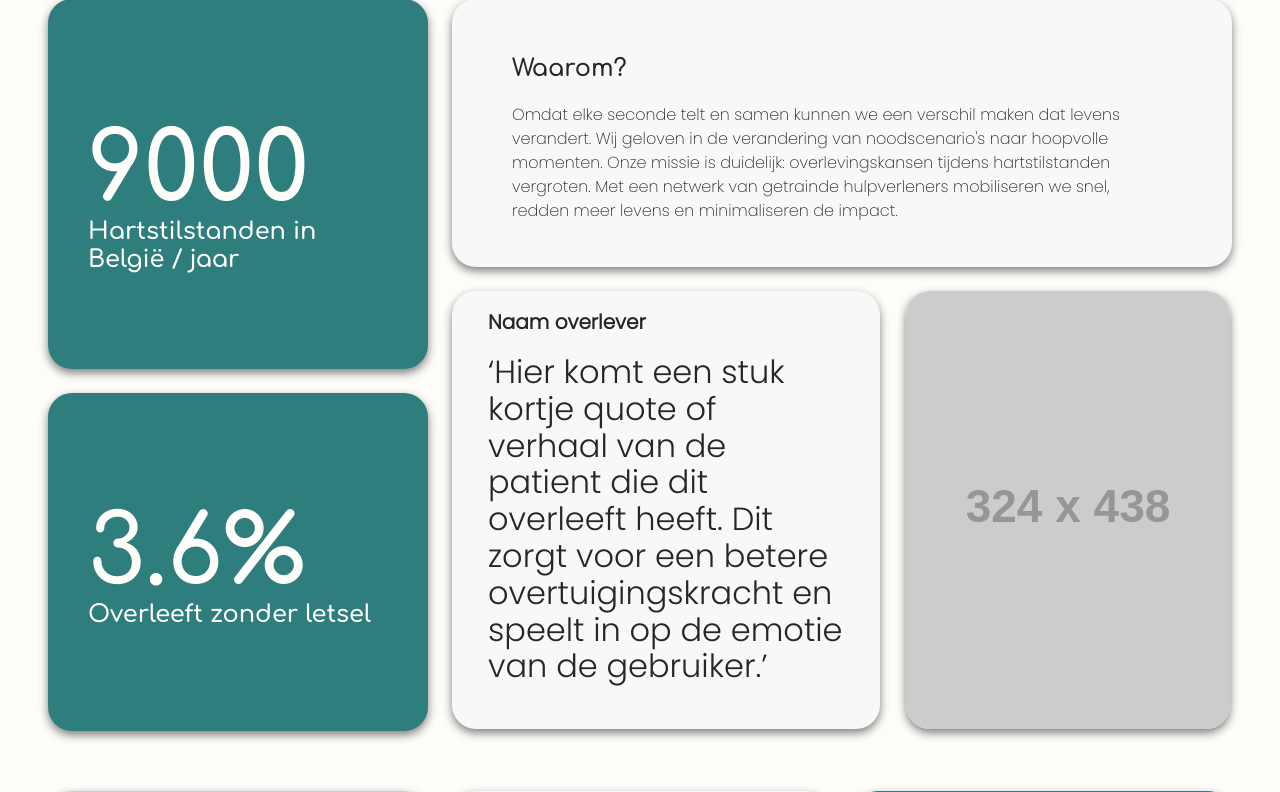
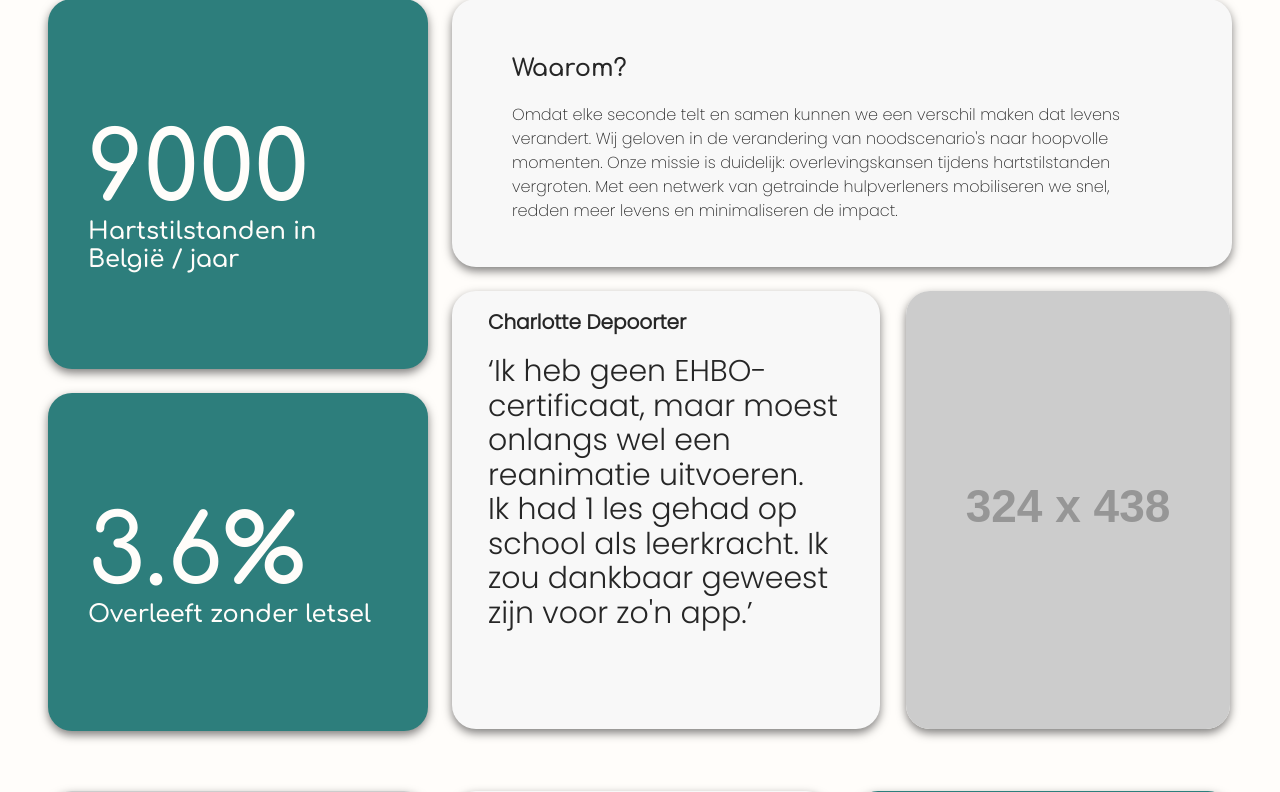
Before and after one commit to yoyoplayer12/pulsaid, a PHP site: page /nl/index.html in a window 1280 px wide. Shown: the part 861-1653 px from the top of the page. Run offline with PHP 8.4, Linux system fonts and the light colour scheme; grey boxes labelled with a size stand in for pictures from a placeholder-image service; some libraries are stand-ins or nearby versions.

Commit message:
Feat: quote

```diff
--- a/assets/css/style.css
+++ b/assets/css/style.css
@@ -80,7 +80,7 @@ h3{
 }
 q{
     font-family: "poppins-light", sans-serif;
-    font-size: 32px;
+    font-size: 30px;
     color: var(--black-color);
 }
 .justheadercontent{
--- a/en/index.html
+++ b/en/index.html
@@ -121,8 +121,8 @@
         </div>
         <div class="block4">
             <div class="block4div">
-                <h3 style="color: var(--black-color);">Name survivor</h3>
-                <q>Here comes a short quote or story from the patient who survived this. This adds to the persuasive power and appeals to the user's emotions.</q>
+                <h3 style="color: var(--black-color);">Charlotte Depoorter</h3>
+                <q>I don't have a first aid certificate, but I recently had to perform CPR. <br> I attended 1 lesson at school as a teacher. I would've been grateful for such an app."</q>
             </div>
         </div>
         <div class="block5"><img class="block5img" src="https://placehold.co/324x438" alt=""></div>
--- a/nl/index.html
+++ b/nl/index.html
@@ -126,9 +126,8 @@
         </div>
         <div class="block4">
             <div class="block4div">
-                <h3 style="color: var(--black-color);">Naam overlever</h3>
-                <q>Hier komt een stuk kortje quote of verhaal van de patient die dit overleeft heeft. Dit zorgt voor
-                    een betere overtuigingskracht en speelt in op de emotie van de gebruiker.</q>
+                <h3 style="color: var(--black-color);">Charlotte Depoorter</h3>
+                <q>Ik heb geen EHBO-certificaat, maar moest onlangs wel een reanimatie uitvoeren. <br> Ik had 1 les gehad op school als leerkracht. Ik zou dankbaar geweest zijn voor zo'n app.</q>
             </div>
         </div>
         <div class="block5"><img class="block5img" src="https://placehold.co/324x438" alt=""></div>
```
